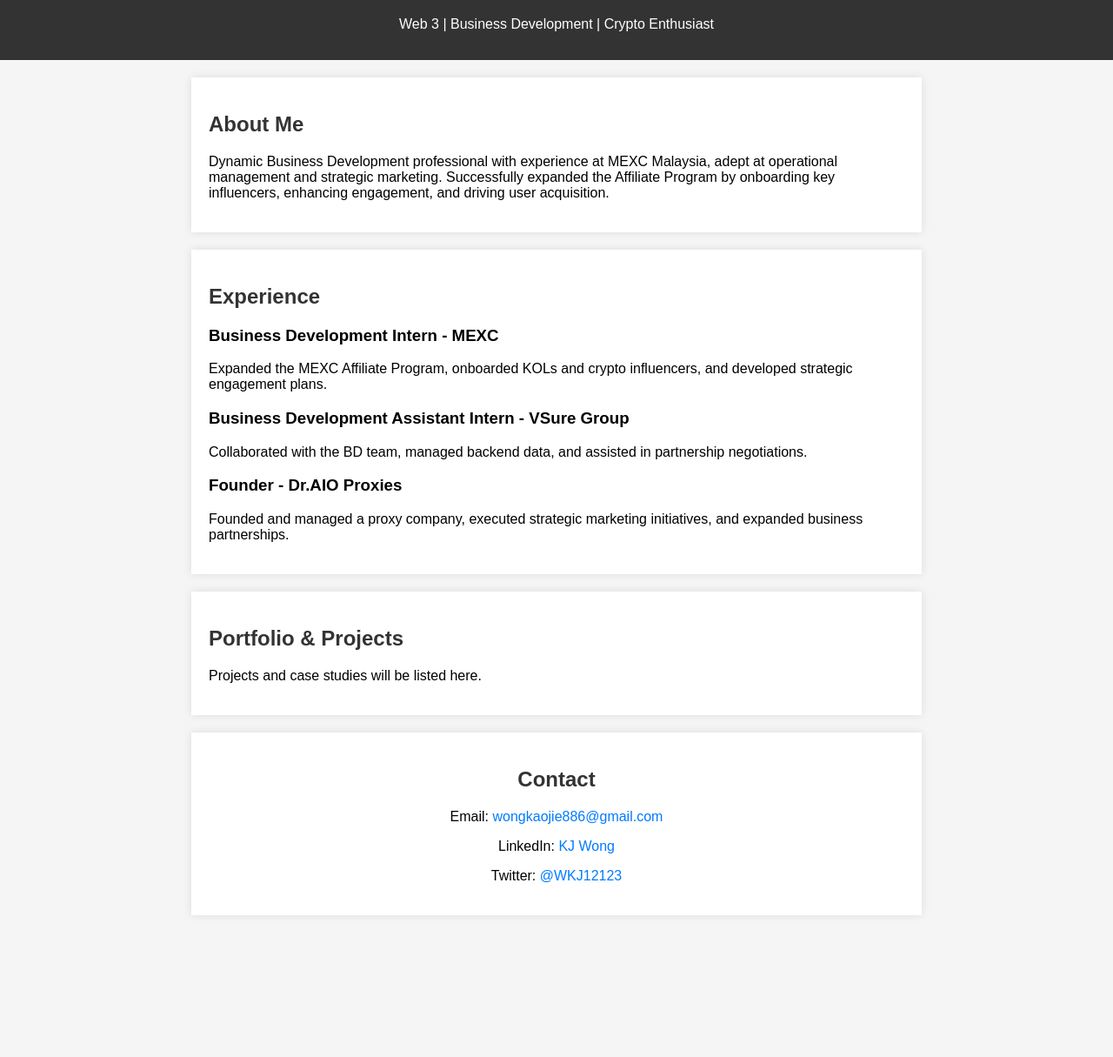
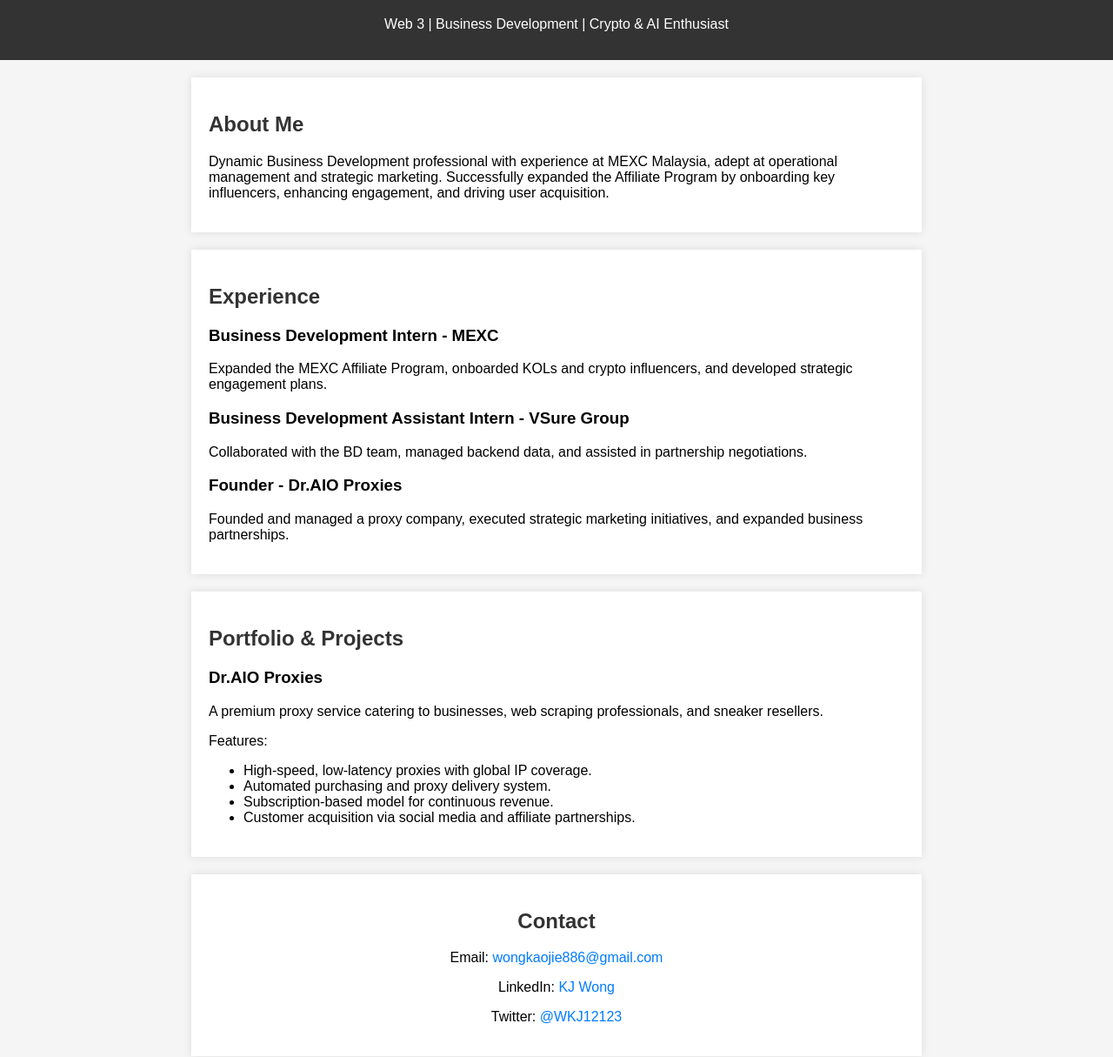
Before and after one commit to ruhua-crypto/kjwong-portfolio, a plain HTML site: page index.html in a window 1280 px wide. Shown: the part 77-1292 px from the top of the page at 87% size. Before the commit the page ends 1149 px from the top, so only its background shows below. Drawn offline with Linux system fonts and the light colour scheme.

Commit message:
Update index.html

```diff
--- a/index.html
+++ b/index.html
@@ -17,7 +17,7 @@
 <body>
     <header>
         <h1>KJ Wong</h1>
-        <p>Web 3 | Business Development | Crypto Enthusiast</p>
+        <p>Web 3 | Business Development | Crypto & AI Enthusiast</p>
     </header>
 
     <section>
@@ -43,7 +43,17 @@
 
     <section>
         <h2>Portfolio & Projects</h2>
-        <p>Projects and case studies will be listed here.</p>
+        <div class="portfolio-item">
+            <h3>Dr.AIO Proxies</h3>
+            <p>A premium proxy service catering to businesses, web scraping professionals, and sneaker resellers.</p>
+            <p>Features:</p>
+            <ul>
+                <li>High-speed, low-latency proxies with global IP coverage.</li>
+                <li>Automated purchasing and proxy delivery system.</li>
+                <li>Subscription-based model for continuous revenue.</li>
+                <li>Customer acquisition via social media and affiliate partnerships.</li>
+            </ul>
+        </div>
     </section>
 
     <section class="contact">
```
